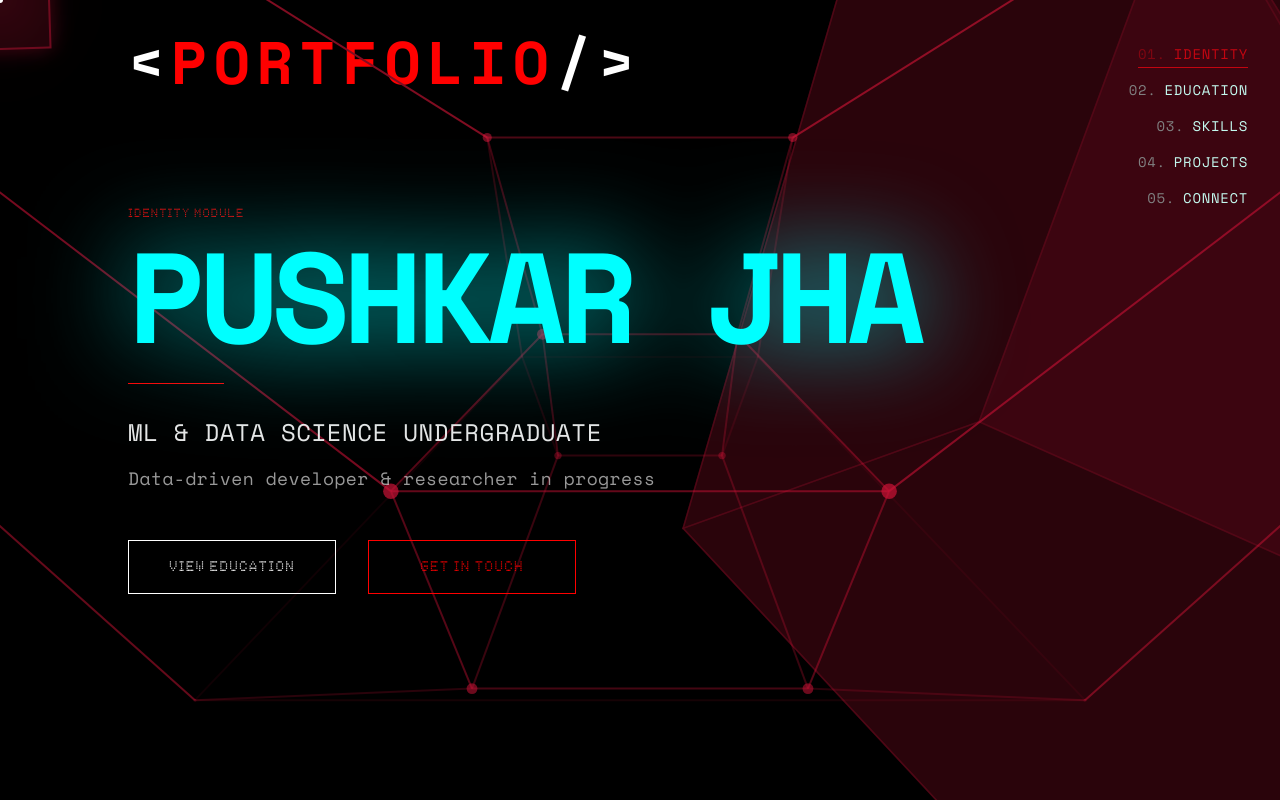
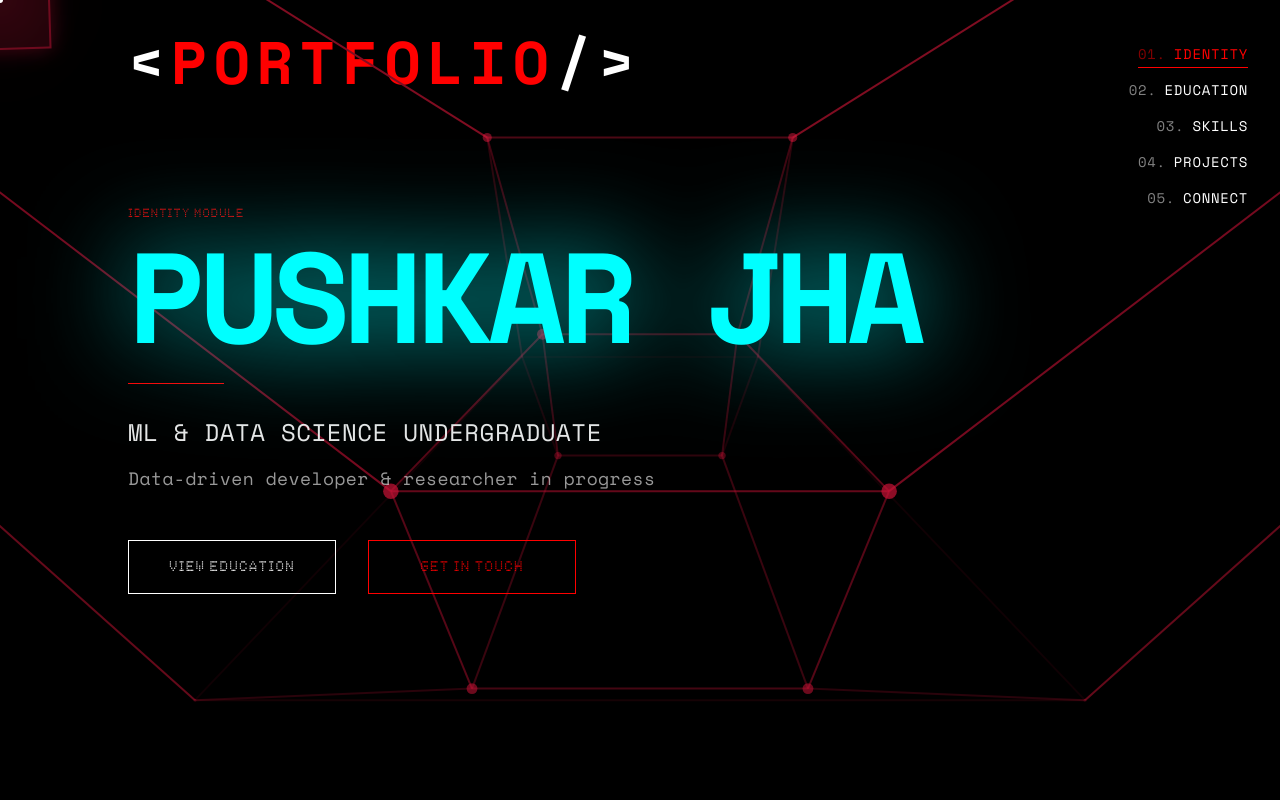
Before and after one commit to entr0py-y/Endeavor, a Next.js app: page / in a window 1280 px wide. Built offline with nearby package versions, Linux system fonts and the light colour scheme.

Commit message:
style: remove prism

```diff
--- a/pages/index.tsx
+++ b/pages/index.tsx
@@ -173,10 +173,7 @@ export default function Home() {
 
         {/* Screen 1: Identity */}
         <section id="identity" className="snap-start h-screen md:h-[100dvh] w-full flex flex-col items-start justify-center p-6 md:pl-32 relative z-10 overflow-hidden">
-          {/* 3D Object: Prism on Right for Identity (Adjusted Position) */}
-          <div className="absolute right-10 md:right-[25%] top-1/2 -translate-y-1/2 hidden md:block pointer-events-none">
-            <RotatingPrism scale={8.5} />
-          </div>
+
 
           <motion.div
             className="w-full max-w-5xl relative text-left"
```
